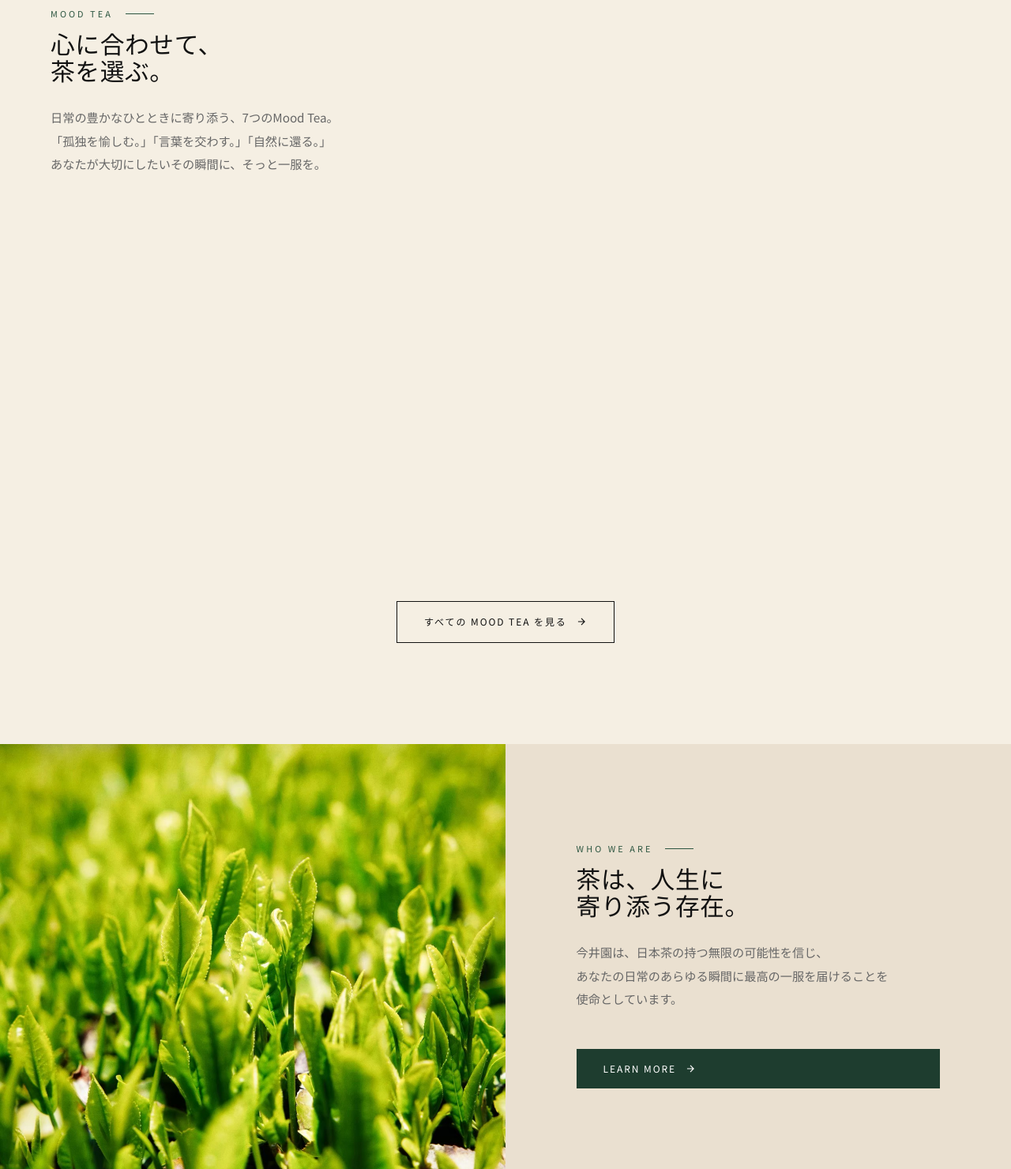
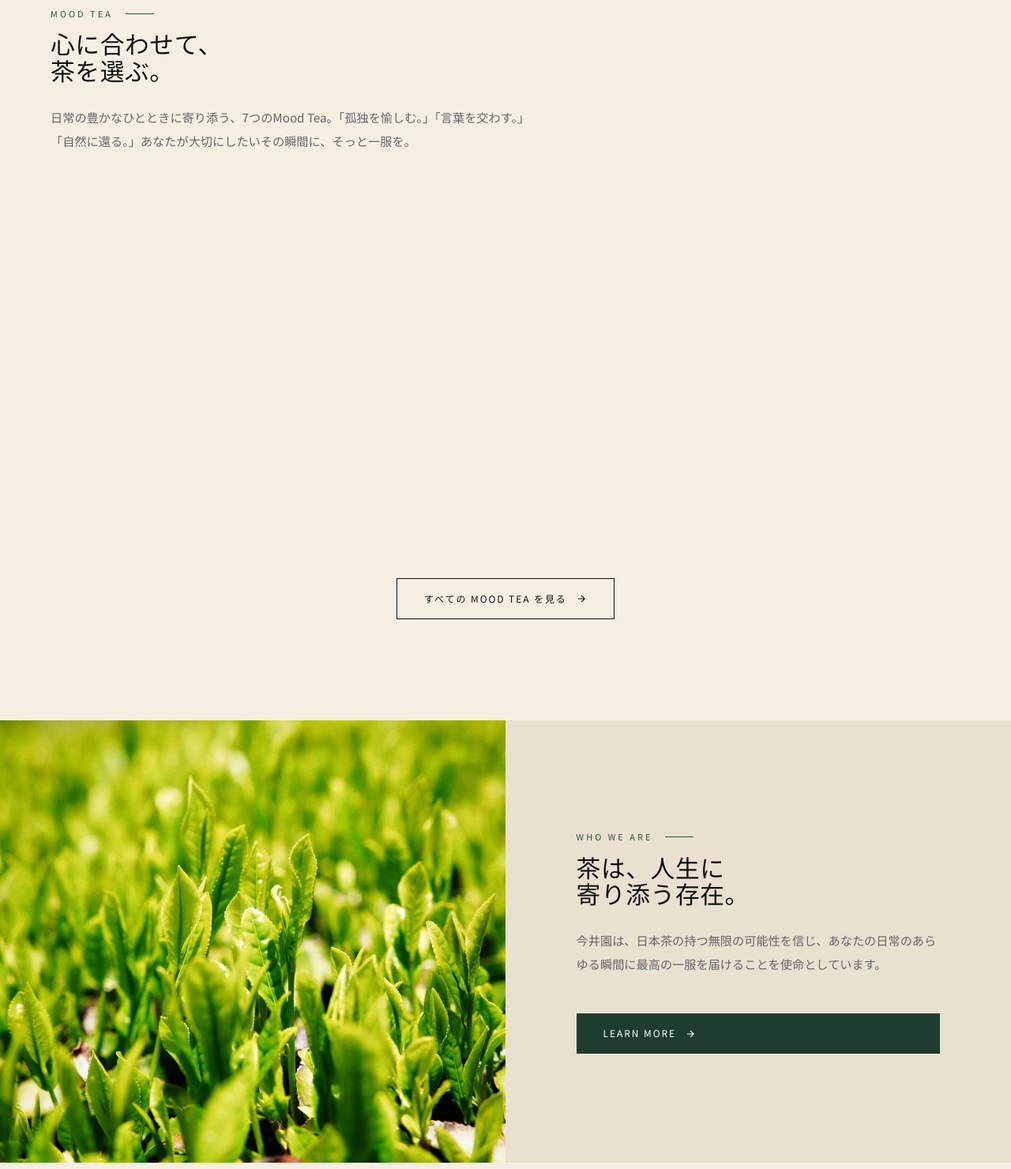
Before and after one commit to Imaien-chagyo/Imaien-chagyo.github.io, a plain HTML site: page index.html in a window 1280 px wide. Shown: the part 920-2400 px from the top of the page at 79% size. Drawn offline with nearby package versions, Linux system fonts and the light colour scheme.

Commit message:
Fix unnatural line breaks across pages

```diff
--- a/css/style.css
+++ b/css/style.css
@@ -212,7 +212,7 @@ h1, h2, h3, h4 {
   letter-spacing: 0.02em;
   margin-bottom: 2rem;
 }
-.hero__title em { font-style: italic; opacity: 0.85; }
+.hero__title em { font-style: italic; opacity: 0.85; white-space: nowrap; }
 .hero__subtitle {
   font-size: clamp(0.88rem, 1.4vw, 1.05rem);
   line-height: 2;
--- a/index.html
+++ b/index.html
@@ -58,9 +58,7 @@
       心に合わせて、<br>茶を選ぶ。
     </h2>
     <p class="section-body reveal d2">
-      日常の豊かなひとときに寄り添う、7つのMood Tea。<br>
-      「孤独を愉しむ。」「言葉を交わす。」「自然に還る。」<br>
-      あなたが大切にしたいその瞬間に、そっと一服を。
+      日常の豊かなひとときに寄り添う、7つのMood Tea。「孤独を愉しむ。」「言葉を交わす。」「自然に還る。」あなたが大切にしたいその瞬間に、そっと一服を。
     </p>
   </div>
 
@@ -94,9 +92,7 @@
       茶は、人生に<br>寄り添う存在。
     </h2>
     <p class="section-body reveal d2">
-      今井園は、日本茶の持つ無限の可能性を信じ、<br>
-      あなたの日常のあらゆる瞬間に最高の一服を届けることを<br>
-      使命としています。
+      今井園は、日本茶の持つ無限の可能性を信じ、あなたの日常のあらゆる瞬間に最高の一服を届けることを使命としています。
     </p>
     <a href="about.html" class="btn btn--dark mt-md reveal d3">
       Learn More
```
Also changed, not shown: about.html (+1 -3 lines).
